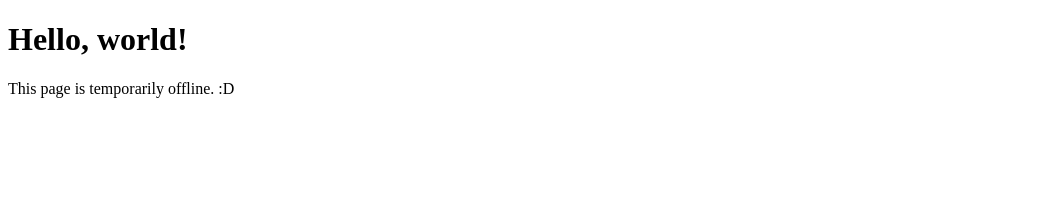
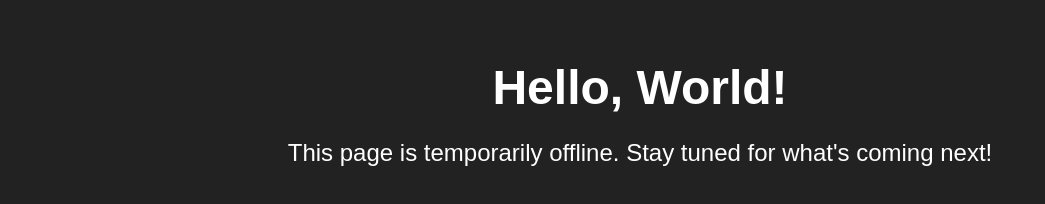
Before and after one commit to FuckCo/FuckCo.github.io, a plain HTML site: page index.html in a window 1280 px wide. Shown: the whole page, without its empty margins (0-1045 px from the left). Drawn offline with Linux system fonts and the light colour scheme.

Commit message:
Update index.html

```diff
--- a/index.html
+++ b/index.html
@@ -1,10 +1,28 @@
 <!DOCTYPE html>
-<html>
+<html lang="en">
 <head>
+    <meta charset="UTF-8">
+    <meta name="viewport" content="width=device-width, initial-scale=1.0">
     <title>Fuck Co.</title>
+    <style>
+        body {
+            background-color: #222;
+            color: white;
+            font-family: Arial, sans-serif;
+            text-align: center;
+            padding: 20px;
+        }
+        h1 {
+            font-size: 3em;
+            margin-bottom: 0;
+        }
+        p {
+            font-size: 1.5em;
+        }
+    </style>
 </head>
 <body>
-    <h1>Hello, world!</h1>
-    <p>This page is temporarily offline. :D</p>
+    <h1>Hello, World!</h1>
+    <p>This page is temporarily offline. Stay tuned for what's coming next!</p>
 </body>
 </html>
```
